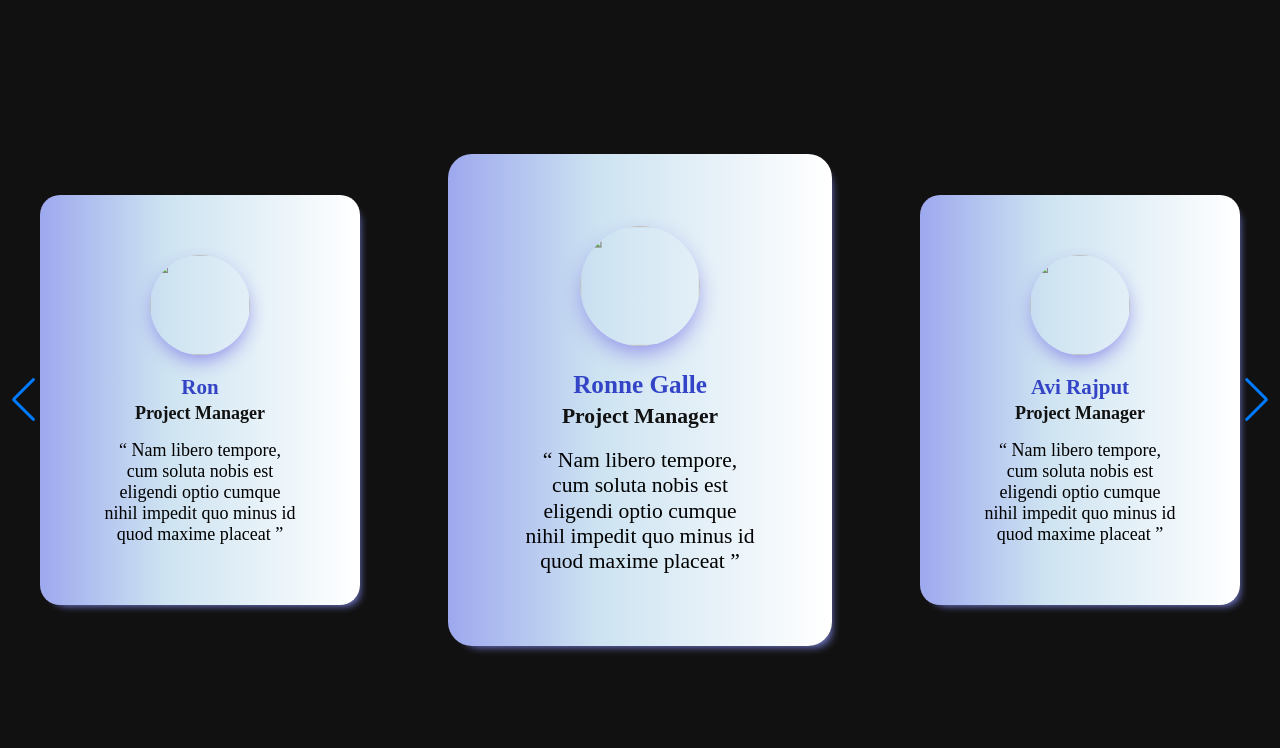
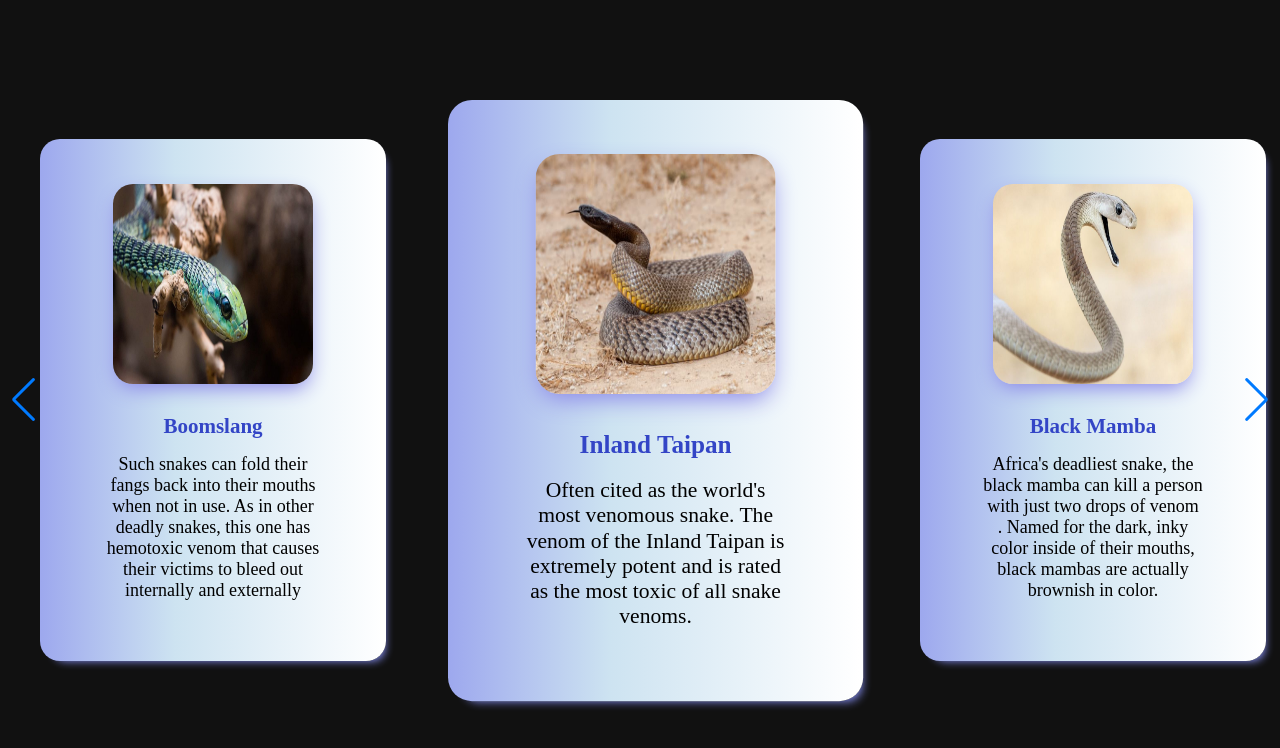
Before and after one commit to Aviweb/Swiping-Cards, a plain HTML site: page index.html in a window 1280 px wide. Drawn offline with nearby package versions, Linux system fonts and the light colour scheme.

Commit message:
Add files via upload

```diff
--- a/index.html
+++ b/index.html
@@ -5,7 +5,7 @@
     <meta charset="UTF-8">
     <meta http-equiv="X-UA-Compatible" content="IE=edge">
     <meta name="viewport" content="width=device-width, initial-scale=1.0">
-    <title>Document</title>
+    <title>Venomous Snakes</title>
     <link rel="stylesheet" href="https://unpkg.com/swiper@7/swiper-bundle.min.css" />
     <style>
         * {
@@ -38,12 +38,12 @@
         }
 
         .slide-card .slide-card-img-top {
-            max-width: 100px;
-            border-radius: 50%;
-            margin: 15px auto 0;
+            max-width: 200px;
+            border-radius: 10%;
+            margin: 0px 10px 10px 10px;
             box-shadow: 0 8px 20px -4px #8a86e8;
-            width: 100px;
-            height: 100px;
+            width: 200px;
+            height: 200px;
         }
 
         .slide-card h5 {
@@ -88,15 +88,15 @@
             <!-- Slides (wrap each slide-card in swiper-slide )-->
             <div class="swiper-slide">
                 <div class="slide-card ">
-                    <img class="slide-card-img-top" src="1.jfif" alt="" />
+                    <img class="slide-card-img-top" src="inland-taipan-facts.jpg" alt="" />
                     <div class="slide-card-body">
                         <h5>
-                            Ronne Galle <br />
-                            <span> Project Manager </span>
+                            Inland Taipan <br />
                         </h5>
                         <p class="slide-card-text">
-                            “ Nam libero tempore, cum soluta nobis est eligendi optio
-                            cumque nihil impedit quo minus id quod maxime placeat ”
+                        Often cited as the world's most venomous snake.
+                        The venom of the Inland Taipan is extremely potent and is rated as the most
+                        toxic of all snake venoms.
                         </p>
                     </div>
                 </div>
@@ -104,15 +104,15 @@
             <!-- Slides (wrap each slide-card in swiper-slide )-->
             <div class="swiper-slide">
                 <div class="slide-card ">
-                    <img class="slide-card-img-top" src="2.jfif" alt="" />
+                    <img class="slide-card-img-top" src="black.jpg" alt="" />
                     <div class="slide-card-body">
                         <h5>
-                            Avi Rajput <br />
-                            <span> Project Manager </span>
+                            Black Mamba <br />
                         </h5>
                         <p class="slide-card-text">
-                            “ Nam libero tempore, cum soluta nobis est eligendi optio
-                            cumque nihil impedit quo minus id quod maxime placeat ”
+                            Africa's deadliest snake, the black mamba can kill a person with just two drops of venom
+                            . Named for the dark, inky color inside of their mouths, black mambas are actually brownish
+                            in color.
                         </p>
                     </div>
                 </div>
@@ -120,15 +120,15 @@
             <!-- Slides (wrap each slide-card in swiper-slide )-->
             <div class="swiper-slide">
                 <div class="slide-card ">
-                    <img class="slide-card-img-top" src="3.jfif" alt="" />
+                    <img class="slide-card-img-top" src="king.jpg" alt="" />
                     <div class="slide-card-body">
                         <h5>
-                            Ro <br />
-                            <span> Project Manager </span>
+                            King Cobra <br />
                         </h5>
                         <p class="slide-card-text">
-                            “ Nam libero tempore, cum soluta nobis est eligendi optio
-                            cumque nihil impedit quo minus id quod maxime placeat ”
+                            It can spot a moving person from nearly 330 feet away.
+                             These snakes can also lift their heads off the
+                             ground about a third of their body length
                         </p>
                     </div>
                 </div>
@@ -136,15 +136,16 @@
             <!-- Slides (wrap each slide-card in swiper-slide )-->
             <div class="swiper-slide">
                 <div class="slide-card ">
-                    <img class="slide-card-img-top" src="4.jfif" alt="" />
+                    <img class="slide-card-img-top" src="boom.jpg" alt="" />
                     <div class="slide-card-body">
                         <h5>
-                            Ron <br />
-                            <span> Project Manager </span>
+                            Boomslang <br />
+
                         </h5>
                         <p class="slide-card-text">
-                            “ Nam libero tempore, cum soluta nobis est eligendi optio
-                            cumque nihil impedit quo minus id quod maxime placeat ”
+                            Such snakes can fold their fangs back into their mouths when not in use.
+                            As in other deadly snakes, this one has hemotoxic venom that causes their victims to
+                            bleed out internally and externally
                         </p>
                     </div>
                 </div>
```
Also changed, not shown: black.jpg (added), boom.jpg (added), inland-taipan-facts.jpg (added), king.jpg (added).
